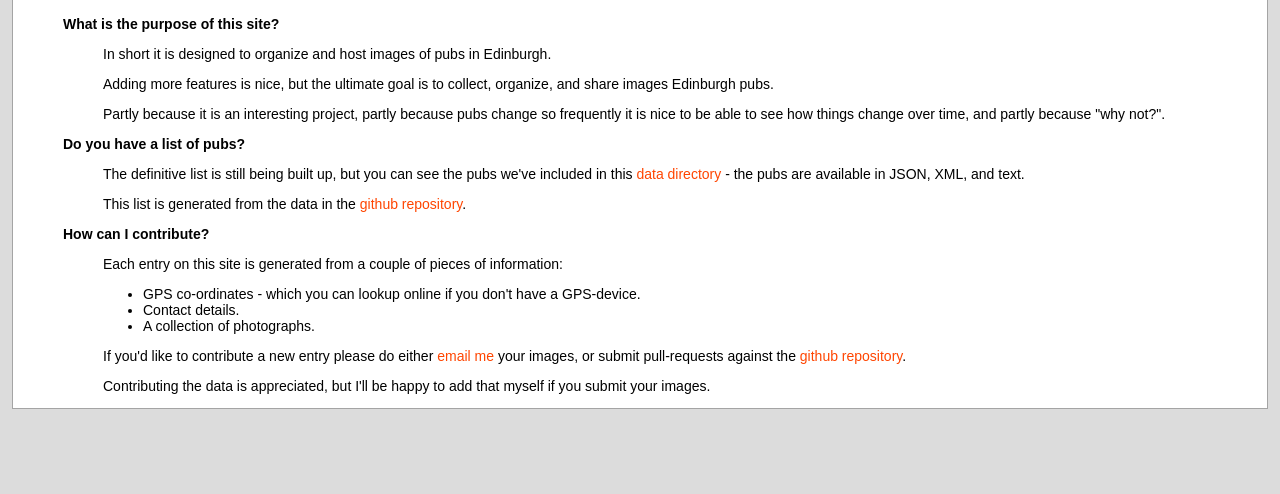
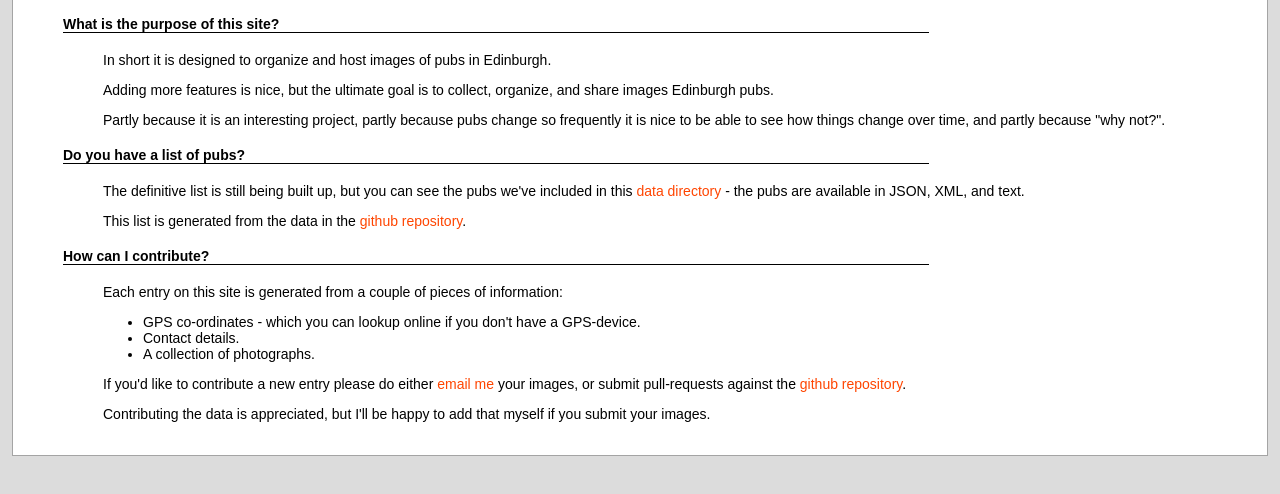
Before and after one commit to skx/edinburgh.io, a plain HTML site: page htdocs/faq/index.html in a window 1280 px wide. Shown: the part 236-730 px from the top of the page. Drawn offline with Linux system fonts and the light colour scheme.

Commit message:
Updated style for definition lists.

```diff
--- a/htdocs/css/style.css
+++ b/htdocs/css/style.css
@@ -1,3 +1,9 @@
+/**
+ * This layout is nasty.
+ *
+ * Improvements would be most welcome.
+ */
+
 body {
     background-color: white;
     color: black;
@@ -23,8 +29,14 @@ body
 dt
 {
     font-weight: bold;
+    border-bottom: 1px solid black;
+    width:75%;
 }
 
+dd {
+    padding-top: 5px;
+    padding-bottom: 5px;
+}
 a:link, a:visited
 {
     text-decoration:none;
```
